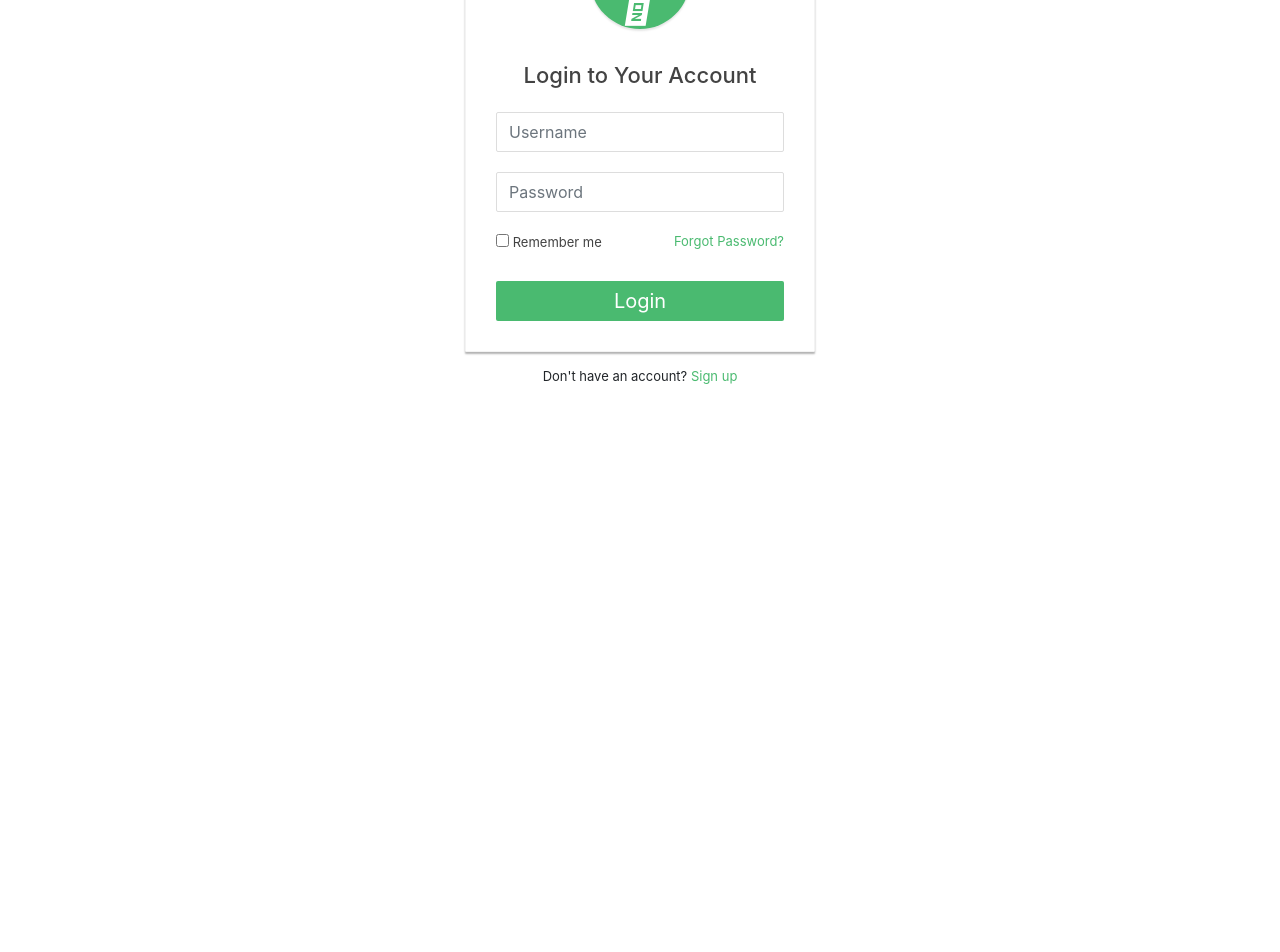
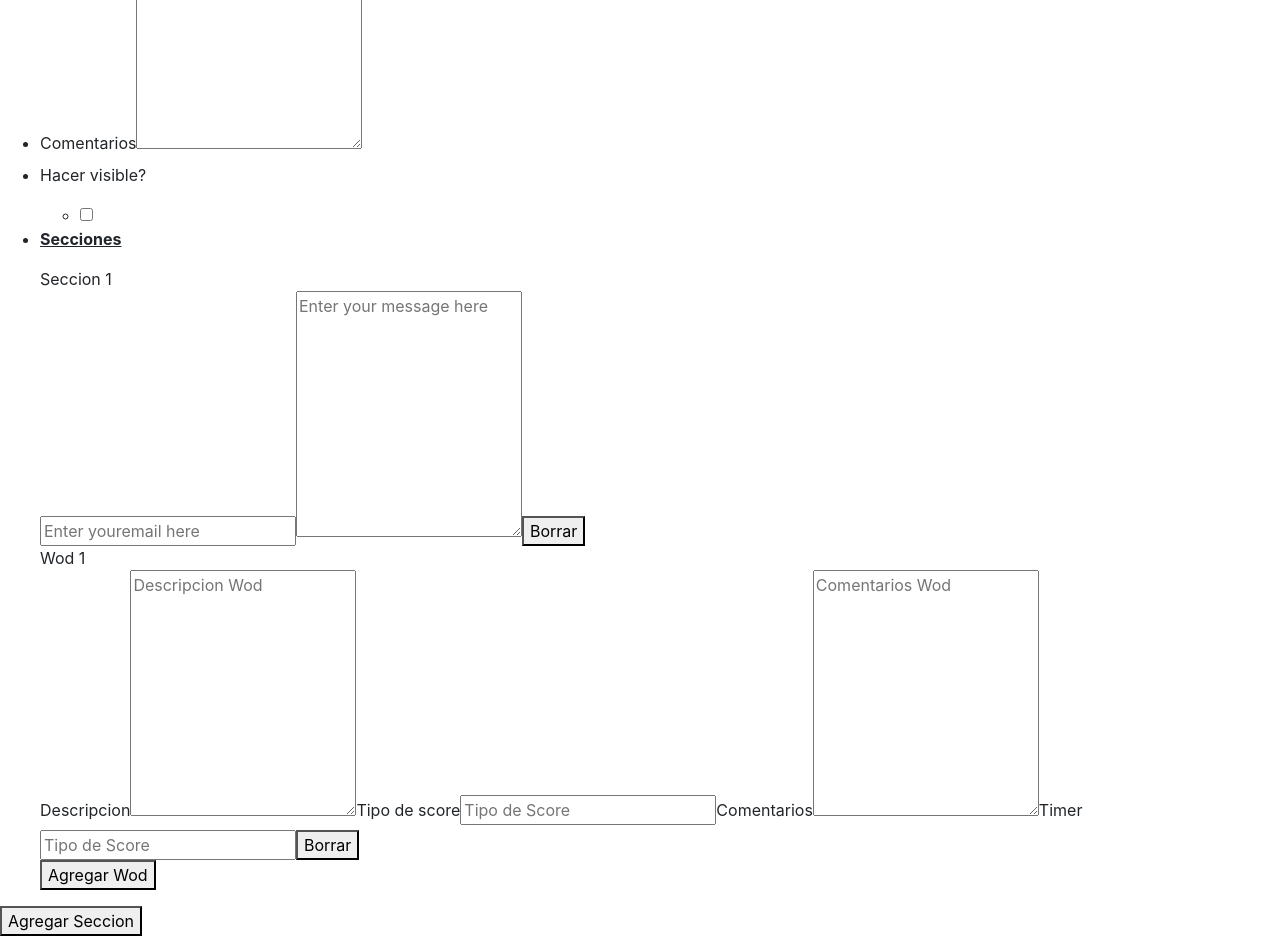
Before and after one commit to juanarancibia/HPPWebapp, an Angular app in the folder hppwebapp/: page / in a window 1280 px wide. Shown: the part 132-1084 px from the top of the page. Before the commit the page ends 800 px from the top, so only its background shows below. Built offline with nearby package versions, Linux system fonts and the light colour scheme.

Commit message:
Form carga planificacion sin estilos

```diff
--- a/hppwebapp/src/app/app.component.html
+++ b/hppwebapp/src/app/app.component.html
@@ -1 +1 @@
-<app-login></app-login>
+<app-carga-entrenamiento></app-carga-entrenamiento>
--- /dev/null
+++ b/hppwebapp/src/app/components/carga-entrenamiento/carga-entrenamiento.component.css
@@ -0,0 +1,90 @@
+/* body {
+  background-color: aquamarine;
+}
+
+form {
+  margin: 0 auto;
+  max-width: 900px;
+  background-color: #fff;
+  padding: 20px;
+}
+
+ul {
+  padding: 0;
+}
+
+.flex-outer li,
+.flex-inner {
+  display: -webkit-box;
+  display: -webkit-flex;
+  display: -ms-flexbox;
+  display: flex;
+  -webkit-flex-wrap: wrap;
+  -ms-flex-wrap: wrap;
+  flex-wrap: wrap;
+  -webkit-box-align: center;
+  -webkit-align-items: center;
+  -ms-flex-align: center;
+  align-items: center;
+}
+
+.flex-outer > li > label,
+.flex-outer li p {
+  -webkit-box-flex: 1;
+  -webkit-flex: 1 0 120px;
+  -ms-flex: 1 0 120px;
+  flex: 1 0 120px;
+  max-width: 220px;
+}
+
+.flex-outer > li > label + *,
+.flex-inner {
+  -webkit-box-flex: 1;
+  -webkit-flex: 1 0 220px;
+  -ms-flex: 1 0 220px;
+  flex: 1 0 220px;
+}
+
+.flex-outer li {
+  padding: 10px;
+}
+
+.flex-outer li input,
+.flex-outer li textarea {
+  padding: 10px;
+}
+
+.flex-outer li button {
+  margin-left: auto;
+  padding: 8px 16px;
+  border: none;
+  background-color: #333;
+  color: #f2f2f2;
+  text-transform: uppercase;
+  letter-spacing: 0.09em;
+  border-radius: 2px;
+  -webkit-transition: 0.5s box-shadow;
+  transition: 0.5s box-shadow;
+}
+
+.flex-outer li button:hover {
+  box-shadow: 0px 0px 75px black;
+}
+
+.flex-inner li {
+  width: 100px;
+}
+
+.flex-inner {
+  -webkit-box-pack: justify;
+  -webkit-justify-content: space-between;
+  -ms-flex-pack: justify;
+  justify-content: space-between;
+}
+
+input,
+textarea {
+  border: none;
+  background: #f2f2f2;
+}
+ */
--- /dev/null
+++ b/hppwebapp/src/app/components/carga-entrenamiento/carga-entrenamiento.component.html
@@ -0,0 +1,111 @@
+<form [formGroup]="addMore">
+  <ul class="flex-outer" id="form-entrenamiento">
+    <li>
+      <label for="id-plani"> Planificacion</label>
+      <input
+        type="text"
+        id="first-name"
+        placeholder="Planificacion"
+        formControlName="planificacion"
+      />
+    </li>
+    <li>
+      <label for="last-name">Comentarios</label>
+      <textarea
+        id="message"
+        rows="6"
+        rows="10"
+        placeholder="Enter your message here"
+        formControlName="comentariosP"
+      ></textarea>
+    </li>
+    <li>
+      <p>Hacer visible?</p>
+      <ul class="flex-inner">
+        <li>
+          <input
+            type="checkbox"
+            id="twenty-to-twentynine"
+            formControlName="visible"
+          />
+          <label for="twenty-to-twentynine"></label>
+        </li>
+      </ul>
+    </li>
+    <li>
+      <p>
+        <b> <u> Secciones</u></b>
+      </p>
+    </li>
+
+    <div formArrayName="secciones">
+      <div *ngFor="let seccion of secciones().controls; let secIndex = index">
+        <div [formGroupName]="secIndex">
+          Seccion {{ secIndex + 1 }} <br />
+
+          <input
+            type="email"
+            id="tipo"
+            placeholder="Enter youremail here"
+            formControlName="tipo"
+          />
+          <textarea
+            id="comentariosS"
+            rows="6"
+            rows="10"
+            placeholder="Enter your message here"
+            formControlName="comentariosS"
+          ></textarea>
+          <button (click)="borrarSeccion(secIndex)">Borrar</button>
+          <div formArrayName="wods">
+            <div
+              *ngFor="let wod of wods(secIndex).controls; let wodIndex = index"
+            >
+              <div [formGroupName]="wodIndex">
+                Wod {{ wodIndex + 1 }} <br />
+                <label for="descWod">Descripcion</label>
+                <textarea
+                  id="descWod"
+                  rows="6"
+                  rows="10"
+                  placeholder="Descripcion Wod"
+                  formControlName="descripcion"
+                ></textarea>
+                <label for="score">Tipo de score</label>
+                <input
+                  type="score"
+                  id="score"
+                  placeholder="Tipo de Score"
+                  formControlName="tipoScore"
+                />
+                <label for="comentarioWod">Comentarios</label>
+                <textarea
+                  id="descWod"
+                  rows="6"
+                  rows="10"
+                  placeholder="Comentarios Wod"
+                  formControlName="comentariosW"
+                ></textarea>
+                <label for="score">Timer</label>
+                <input
+                  type="score"
+                  id="score"
+                  placeholder="Tipo de Score"
+                  formControlName="idTimer"
+                />
+                <button (click)="borrarWod(secIndex, wodIndex)">Borrar</button>
+              </div>
+            </div>
+            <button (click)="agregarWod(secIndex)">Agregar Wod</button>
+          </div>
+        </div>
+      </div>
+    </div>
+  </ul>
+</form>
+
+<p>
+  <button (click)="agregarSeccion()">
+    Agregar Seccion
+  </button>
+</p>
--- /dev/null
+++ b/hppwebapp/src/app/components/carga-entrenamiento/carga-entrenamiento.component.ts
@@ -0,0 +1,66 @@
+import { Component, OnInit } from "@angular/core";
+import { FormBuilder, Validators, FormGroup, FormArray } from "@angular/forms";
+import { groupBy } from "rxjs/internal/operators/groupBy";
+
+@Component({
+  selector: "app-carga-entrenamiento",
+  templateUrl: "./carga-entrenamiento.component.html",
+  styleUrls: ["./carga-entrenamiento.component.css"],
+})
+export class CargaEntrenamientoComponent implements OnInit {
+  addMore: FormGroup;
+  secs: FormArray;
+  constructor(private fb: FormBuilder) {}
+
+  ngOnInit(): void {
+    this.addMore = this.fb.group({
+      planificacion: [""],
+      comentariosP: [""],
+      visible: [""],
+      secciones: this.fb.array([this.initSecciones()]),
+    });
+  }
+
+  initSecciones() {
+    console.log(this.addMore);
+    return this.fb.group({
+      tipo: [""],
+      comentariosS: [""],
+      wods: this.fb.array([this.initWods()]),
+    });
+  }
+
+  initWods() {
+    return this.fb.group({
+      descripcion: [""],
+      tipoScore: [""],
+      comentariosW: [""],
+      idTimer: [""],
+    });
+  }
+
+  secciones(): FormArray {
+    return this.addMore.get("secciones") as FormArray;
+  }
+
+  agregarSeccion() {
+    console.log(this.secciones);
+    this.secciones().push(this.initSecciones());
+  }
+
+  wods(secIndex: number): FormArray {
+    return this.secciones().at(secIndex).get("wods") as FormArray;
+  }
+
+  agregarWod(secIndex: number) {
+    this.wods(secIndex).push(this.initWods());
+  }
+
+  borrarWod(secIndex: number, wodIndex: number) {
+    this.wods(secIndex).removeAt(wodIndex);
+  }
+
+  borrarSeccion(index: number) {
+    this.secciones().removeAt(index);
+  }
+}
--- /dev/null
+++ b/hppwebapp/src/app/components/menu/menu.component.css
@@ -0,0 +1,140 @@
+body {
+  margin: 0;
+  font-family: Helvetica, sans-serif;
+  background-color: #f4f4f4;
+}
+
+a {
+  color: #000;
+}
+
+/* header */
+
+.header {
+  background-color: #fff;
+  box-shadow: 1px 1px 4px 0 rgba(0, 0, 0, 0.1);
+  position: fixed;
+  width: 100%;
+  z-index: 3;
+}
+
+.header ul {
+  margin: 0;
+  padding: 0;
+  list-style: none;
+  overflow: hidden;
+  background-color: #fff;
+}
+
+.header li a {
+  display: block;
+  padding: 20px 20px;
+  border-right: 1px solid #f4f4f4;
+  text-decoration: none;
+}
+
+.header li a:hover,
+.header .menu-btn:hover {
+  background-color: #f4f4f4;
+}
+
+.header .logo {
+  display: block;
+  float: left;
+  font-size: 2em;
+  padding: 10px 20px;
+  text-decoration: none;
+}
+
+/* menu */
+
+.header .menu {
+  clear: both;
+  max-height: 0;
+  transition: max-height 0.2s ease-out;
+}
+
+/* menu icon */
+
+.header .menu-icon {
+  cursor: pointer;
+  display: inline-block;
+  float: right;
+  padding: 28px 20px;
+  position: relative;
+  user-select: none;
+}
+
+.header .menu-icon .navicon {
+  background: #333;
+  display: block;
+  height: 2px;
+  position: relative;
+  transition: background 0.2s ease-out;
+  width: 18px;
+}
+
+.header .menu-icon .navicon:before,
+.header .menu-icon .navicon:after {
+  background: #333;
+  content: "";
+  display: block;
+  height: 100%;
+  position: absolute;
+  transition: all 0.2s ease-out;
+  width: 100%;
+}
+
+.header .menu-icon .navicon:before {
+  top: 5px;
+}
+
+.header .menu-icon .navicon:after {
+  top: -5px;
+}
+
+/* menu btn */
+
+.header .menu-btn {
+  display: none;
+}
+
+.header .menu-btn:checked ~ .menu {
+  max-height: 240px;
+}
+
+.header .menu-btn:checked ~ .menu-icon .navicon {
+  background: transparent;
+}
+
+.header .menu-btn:checked ~ .menu-icon .navicon:before {
+  transform: rotate(-45deg);
+}
+
+.header .menu-btn:checked ~ .menu-icon .navicon:after {
+  transform: rotate(45deg);
+}
+
+.header .menu-btn:checked ~ .menu-icon:not(.steps) .navicon:before,
+.header .menu-btn:checked ~ .menu-icon:not(.steps) .navicon:after {
+  top: 0;
+}
+
+/* 48em = 768px */
+
+@media (min-width: 48em) {
+  .header li {
+    float: left;
+  }
+  .header li a {
+    padding: 20px 30px;
+  }
+  .header .menu {
+    clear: none;
+    float: right;
+    max-height: none;
+  }
+  .header .menu-icon {
+    display: none;
+  }
+}
--- /dev/null
+++ b/hppwebapp/src/app/components/menu/menu.component.html
@@ -0,0 +1,11 @@
+<header class="header">
+  <a href="" class="logo">HPP APP</a>
+  <input class="menu-btn" type="checkbox" id="menu-btn" />
+  <label class="menu-icon" for="menu-btn"><span class="navicon"></span></label>
+  <ul class="menu">
+    <li><a href="#work">Home</a></li>
+    <li><a href="#about">Entrenamiento diario</a></li>
+    <li><a href="#careers">Cargar entrenamiento</a></li>
+    <li><a href="#contact">Ver entrenamiento</a></li>
+  </ul>
+</header>
--- /dev/null
+++ b/hppwebapp/src/app/components/menu/menu.component.ts
@@ -0,0 +1,15 @@
+import { Component, OnInit } from '@angular/core';
+
+@Component({
+  selector: 'app-menu',
+  templateUrl: './menu.component.html',
+  styleUrls: ['./menu.component.css']
+})
+export class MenuComponent implements OnInit {
+
+  constructor() { }
+
+  ngOnInit(): void {
+  }
+
+}
```
Also changed, not shown: hppwebapp/src/app/app.module.ts (+16 -3 lines).
